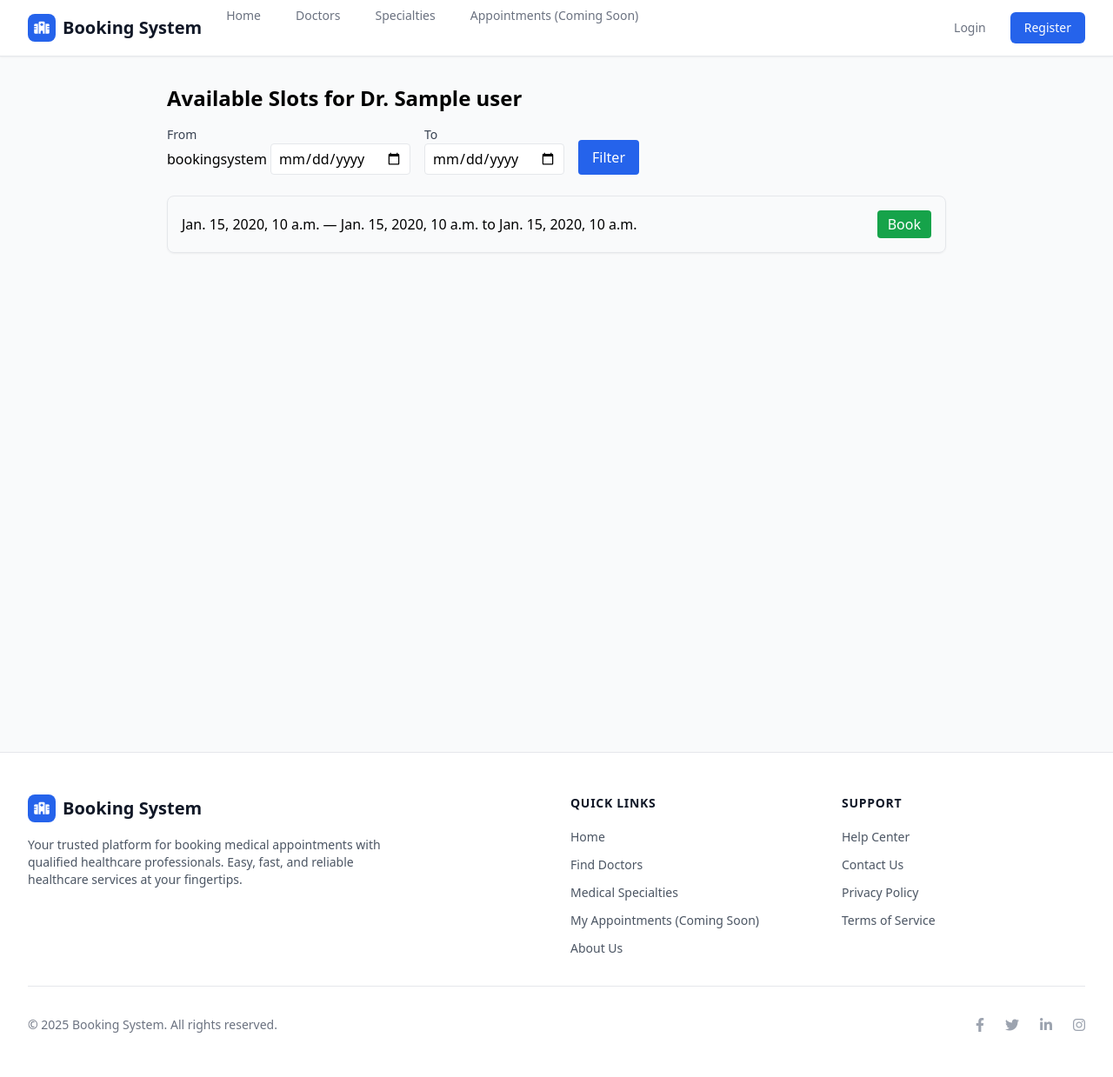
After one commit to ArmanAghania/booking-system, a Django app: template templates/appointments/book.html in a window 1280 px wide. The commit adds this page. Shown: the whole page at 87% size. Run offline with Django 5.2, Linux system fonts and the light colour scheme; the template is opened without the code that fills it: most values are stand-ins (such as "Sample title", 1, 10 or a date in 2020); some libraries are stand-ins or nearby versions.

Commit message:
created view for timslots list for every doctor

```diff
--- /dev/null
+++ b/templates/appointments/book.html
@@ -0,0 +1,36 @@
+{% extends "base/base.html" %}
+
+{% block title %}Book Appointment - {{ doctor.user.get_full_name }}{% endblock %}
+
+{% block content %}
+<div class="max-w-4xl mx-auto py-8">
+  <h2 class="text-2xl font-bold mb-4">Available Slots for Dr. {{ doctor.user.get_full_name }}</h2>
+
+  <form method="get" class="mb-6 flex space-x-4">
+    <div>
+      <label class="block text-sm font-medium text-gray-700">From</label>bookingsystem
+      <input type="date" name="start" class="border rounded px-2 py-1">
+    </div>
+    <div>
+      <label class="block text-sm font-medium text-gray-700">To</label>
+      <input type="date" name="end" class="border rounded px-2 py-1">
+    </div>
+    <div class="flex items-end">
+      <button type="submit" class="bg-primary-600 hover:bg-primary-700 text-white px-4 py-2 rounded">
+        Filter
+      </button>
+    </div>
+  </form>
+
+  <ul class="space-y-3">
+    {% for slot in slots %}
+      <li class="p-4 border rounded-lg shadow-sm flex justify-between items-center">
+        <span>{{ slot.date }} — {{ slot.start_time }} to {{ slot.end_time }}</span>
+        <button class="bg-green-600 hover:bg-green-700 text-white px-3 py-1 rounded">Book</button>
+      </li>
+    {% empty %}
+      <li class="p-4 border rounded-lg text-gray-500 text-center">No available slots</li>
+    {% endfor %}
+  </ul>
+</div>
+{% endblock %}
```
Also changed, not shown: appointments/views.py (+28 -2 lines), templates/doctors/doctor_detail.html (+4 -3 lines), appointments/migrations/0001_initial.py (added), appointments/migrations/0002_alter_timeslot_date_appointment.py (added), appointments/migrations/0003_alter_timeslot_doctor.py (added).
